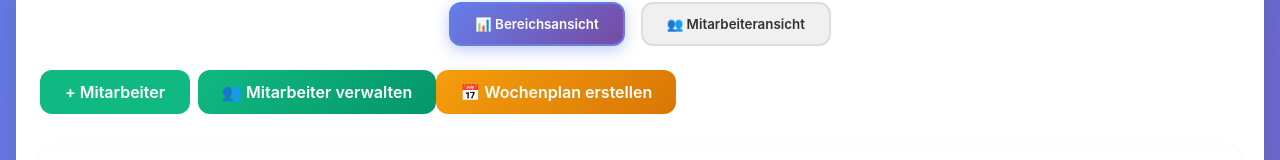
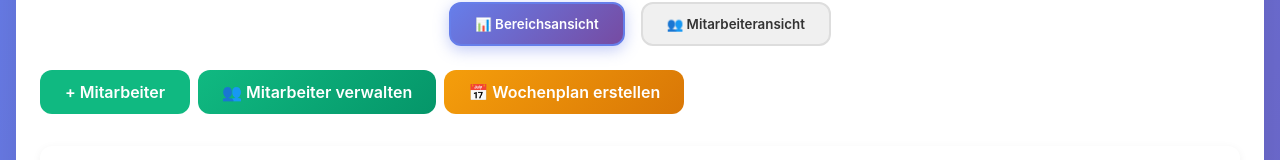
Before and after one commit to ChrisD-78/schichtplan-app, a React (Vite) app: page / in a window 1280 px wide. Shown: the part 258-418 px from the top of the page. Built offline with nearby package versions, Linux system fonts and the light colour scheme.

Commit message:
Fix: Einheitliche Abstände zwischen Mitarbeiter-Buttons mit Flexbox gap

```diff
--- a/src/App.css
+++ b/src/App.css
@@ -171,6 +171,9 @@
 
 .employee-section {
   margin: 1rem 0;
+  display: flex;
+  gap: 0.5rem;
+  flex-wrap: wrap;
 }
 
 .btn-toggle-form {
@@ -3398,7 +3401,6 @@
   display: inline-flex;
   align-items: center;
   justify-content: center;
-  margin-left: 0.5rem;
 }
 
 .btn-manage-employees:hover {
```
